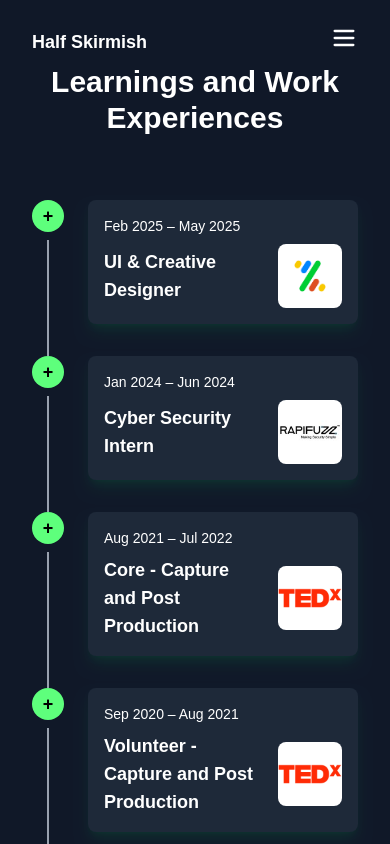
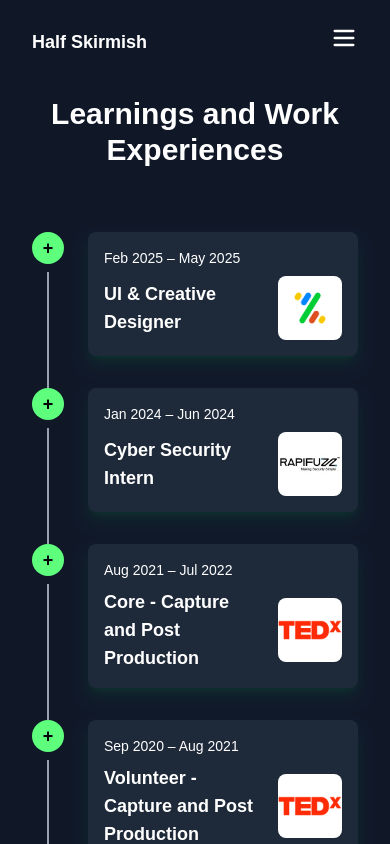
Before and after one commit to half-skirmish/frontend-halfskirmish-v2, a Next.js app: page /work in a window 390 px wide. Shown: the top 844 px of the page. Built offline with nearby package versions, Linux system fonts and the light colour scheme.

Commit message:
Changed the alignment of the Timeline in Work page

```diff
--- a/app/(navItems)/work/page.js
+++ b/app/(navItems)/work/page.js
@@ -58,20 +58,12 @@ const TimelineItem = ({ data, index, totalItems }) => {
           </div>
         </div>
 
-        {/* Description on hover */}
+        {/* Description on hover (no image now) */}
         <div
           className={`absolute ${
             shouldPinToBottom ? "bottom-8" : "top-0"
           } left-full ml-6 w-80 p-4 bg-gray-700 rounded-lg shadow-xl opacity-0 invisible group-hover:opacity-100 group-hover:visible transition-all duration-300 ease-in-out z-20`}
         >
-          <div className="relative w-full h-48 mb-3">
-            <Image
-              src={data.descriptionImageUrl}
-              alt={`${data.title} description`}
-              fill
-              className="object-cover rounded-md"
-            />
-          </div>
           <p className="text-sm text-gray-300">{data.description}</p>
         </div>
       </div>
@@ -97,11 +89,12 @@ const Work = () => {
     <div className="bg-gray-900 text-white font-sans min-h-screen p-4 sm:p-6 lg:p-8">
       <div className="container mx-auto w-full h-full">
         <div className="p-4 md:p-10">
-          <h1 className="text-3xl sm:text-4xl font-bold text-center text-white mt-8 mb-16">
+          <h1 className="text-3xl sm:text-4xl font-bold text-center text-white mt-16 sm:mt-8 mb-16">
             Learnings and Work Experiences
           </h1>
 
-          <div className="relative max-w-lg">
+          {/* Timeline Centered on desktop, full width on mobile */}
+          <div className="relative w-full max-w-full md:max-w-lg mx-auto">
             {sortedTimeline.map((data, idx) => (
               <TimelineItem
                 data={data}
```
